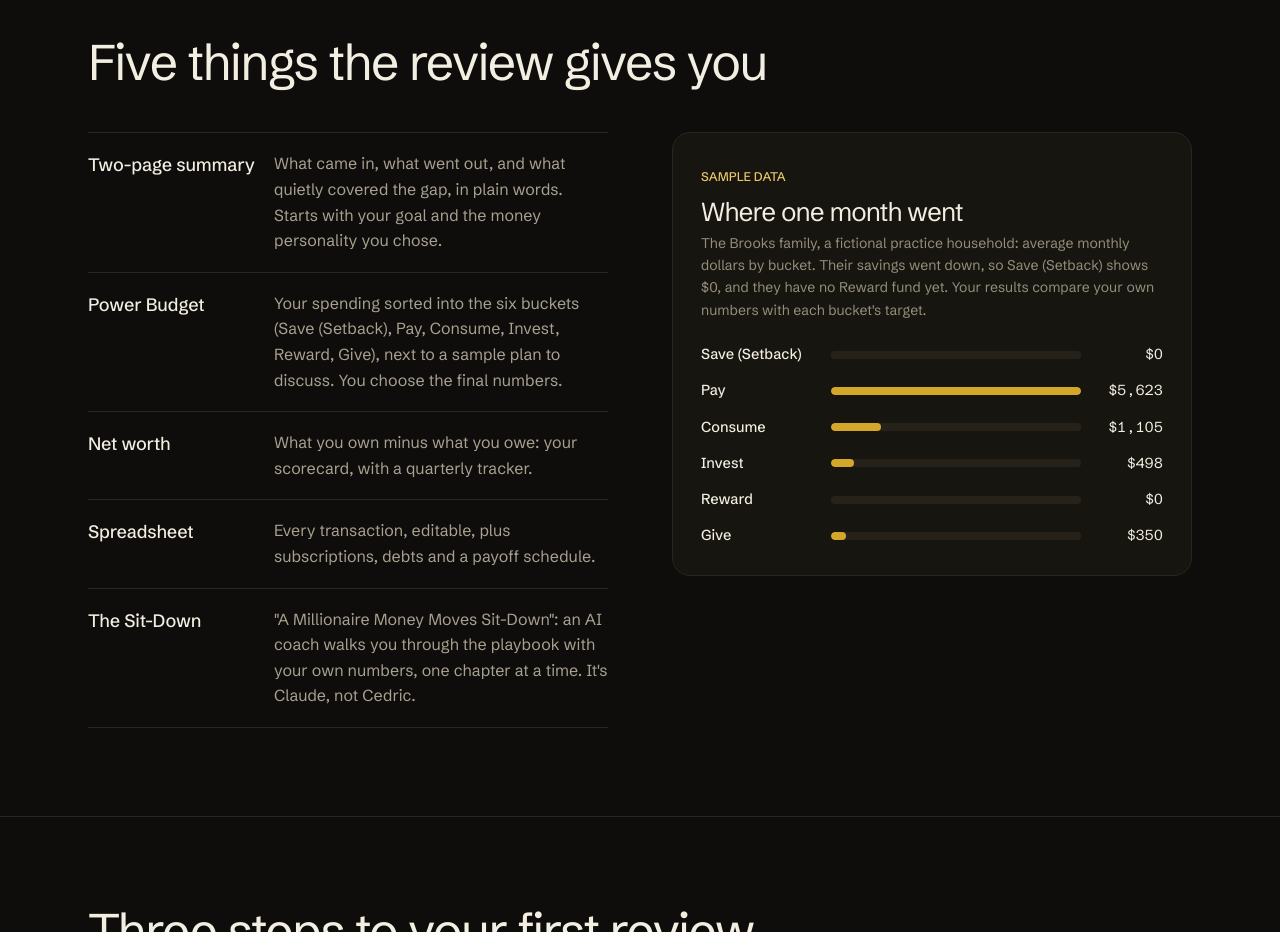
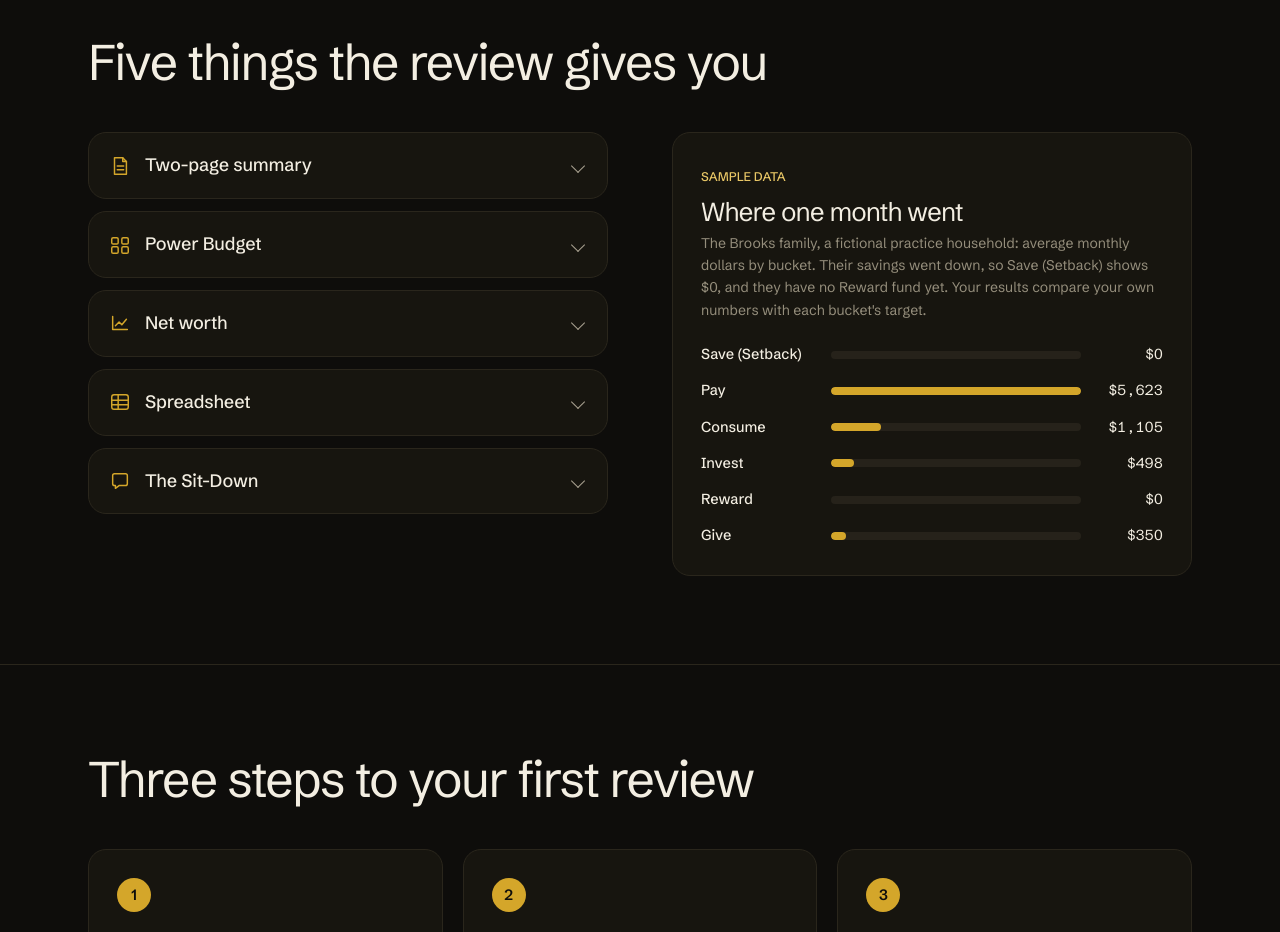
Before and after one commit to lswilli624981-source/money-review-page, a plain HTML site: page index.html in a window 1280 px wide. Shown: the part 1760-2692 px from the top of the page. Drawn offline with Linux system fonts and the light colour scheme.

Commit message:
Landing page: the five results as tap-to-open rows
Co-Authored-By: Claude Fable 5.2 <noreply@anthropic.com>
Claude-Session: https://claude.ai/code/session_01YP4mVnqtSZY115SH5qw75B

```diff
--- a/index.html
+++ b/index.html
@@ -163,6 +163,18 @@ footer{border-top:1px solid var(--p-line);padding-block:40px 64px;color:var(--p-
 footer p+p{margin-top:10px}
 footer .disc{border:1px solid var(--p-line);border-radius:var(--r);padding:16px 18px;color:var(--p-muted);font-size:14px;margin-bottom:22px}
 footer .disc b{color:var(--p-ink)}
+
+.fxs{display:grid;gap:12px}
+.fx{background:var(--p-surface);border:1px solid var(--p-line);border-radius:var(--r-lg);overflow:hidden;transition:border-color .25s var(--ease)}
+.fx[open]{border-color:#4a4331}
+.fx summary{list-style:none;cursor:pointer;display:flex;align-items:center;gap:14px;padding:18px 20px;min-height:60px;font-size:18px;font-weight:500;letter-spacing:-.01em}
+.fx summary::-webkit-details-marker{display:none}
+.fx summary svg{flex:none}
+.fx summary span{flex:1}
+.fx summary::after{content:"";flex:none;width:9px;height:9px;border-right:1.6px solid var(--p-muted);border-bottom:1.6px solid var(--p-muted);transform:rotate(45deg);transition:transform .25s var(--ease);margin-right:4px}
+.fx[open] summary::after{transform:rotate(-135deg)}
+.fx-b{padding:0 20px 20px 56px;color:var(--p-muted);font-size:16px}
+@media(max-width:520px){.fx-b{padding-left:20px}}
 </style>
 </head>
 <body>
@@ -235,13 +247,28 @@ footer .disc b{color:var(--p-ink)}
       <h2 id="get-h">Five things the review gives you</h2>
     </div>
     <div class="get">
-      <ul class="outputs">
-        <li><span class="k">Two-page summary</span><span class="v">What came in, what went out, and what quietly covered the gap, in plain words. Starts with your goal and the money personality you chose.</span></li>
-        <li><span class="k">Power Budget</span><span class="v">Your spending sorted into the six buckets (Save (Setback), Pay, Consume, Invest, Reward, Give), next to a sample plan to discuss. You choose the final numbers.</span></li>
-        <li><span class="k">Net worth</span><span class="v">What you own minus what you owe: your scorecard, with a quarterly tracker.</span></li>
-        <li><span class="k">Spreadsheet</span><span class="v">Every transaction, editable, plus subscriptions, debts and a payoff schedule.</span></li>
-        <li><span class="k">The Sit-Down</span><span class="v">"A Millionaire Money Moves Sit-Down": an AI coach walks you through the playbook with your own numbers, one chapter at a time. It's Claude, not Cedric.</span></li>
-      </ul>
+      <div class="fxs">
+        <details class="fx">
+          <summary><svg width="22" height="22" viewBox="0 0 24 24" fill="none" stroke="#d4a62a" stroke-width="1.6" stroke-linecap="round" stroke-linejoin="round" aria-hidden="true"><path d="M6 3h9l4 4v14H6z"/><path d="M15 3v4h4M9 12h7M9 16h7"/></svg><span>Two-page summary</span></summary>
+          <div class="fx-b"><p>What came in, what went out, and what quietly covered the gap, in plain words. Starts with your goal and the money personality you chose.</p></div>
+        </details>
+        <details class="fx">
+          <summary><svg width="22" height="22" viewBox="0 0 24 24" fill="none" stroke="#d4a62a" stroke-width="1.6" stroke-linecap="round" stroke-linejoin="round" aria-hidden="true"><rect x="3" y="4" width="7" height="7" rx="1.5"/><rect x="14" y="4" width="7" height="7" rx="1.5"/><rect x="3" y="14" width="7" height="7" rx="1.5"/><rect x="14" y="14" width="7" height="7" rx="1.5"/></svg><span>Power Budget</span></summary>
+          <div class="fx-b"><p>Your spending sorted into the six buckets (Save (Setback), Pay, Consume, Invest, Reward, Give), next to a sample plan to discuss. You choose the final numbers.</p></div>
+        </details>
+        <details class="fx">
+          <summary><svg width="22" height="22" viewBox="0 0 24 24" fill="none" stroke="#d4a62a" stroke-width="1.6" stroke-linecap="round" stroke-linejoin="round" aria-hidden="true"><path d="M4 19V5M4 19h16"/><path d="M7 15l4-4 3 3 5-6"/></svg><span>Net worth</span></summary>
+          <div class="fx-b"><p>What you own minus what you owe: your scorecard, with a quarterly tracker.</p></div>
+        </details>
+        <details class="fx">
+          <summary><svg width="22" height="22" viewBox="0 0 24 24" fill="none" stroke="#d4a62a" stroke-width="1.6" stroke-linecap="round" stroke-linejoin="round" aria-hidden="true"><rect x="3" y="4" width="18" height="16" rx="2.5"/><path d="M3 10h18M3 15h18M10 4v16"/></svg><span>Spreadsheet</span></summary>
+          <div class="fx-b"><p>Every transaction, editable, plus subscriptions, debts and a payoff schedule.</p></div>
+        </details>
+        <details class="fx">
+          <summary><svg width="22" height="22" viewBox="0 0 24 24" fill="none" stroke="#d4a62a" stroke-width="1.6" stroke-linecap="round" stroke-linejoin="round" aria-hidden="true"><path d="M4 6a2 2 0 0 1 2-2h12a2 2 0 0 1 2 2v9a2 2 0 0 1-2 2h-7l-4 3v-3H6a2 2 0 0 1-2-2z"/></svg><span>The Sit-Down</span></summary>
+          <div class="fx-b"><p>"A Millionaire Money Moves Sit-Down": an AI coach walks you through the playbook with your own numbers, one chapter at a time. It's Claude, not Cedric.</p></div>
+        </details>
+      </div>
       <div class="sheet" aria-label="Sample month from the practice data">
         <span class="pill">SAMPLE DATA</span>
         <h3>Where one month went</h3>
```
